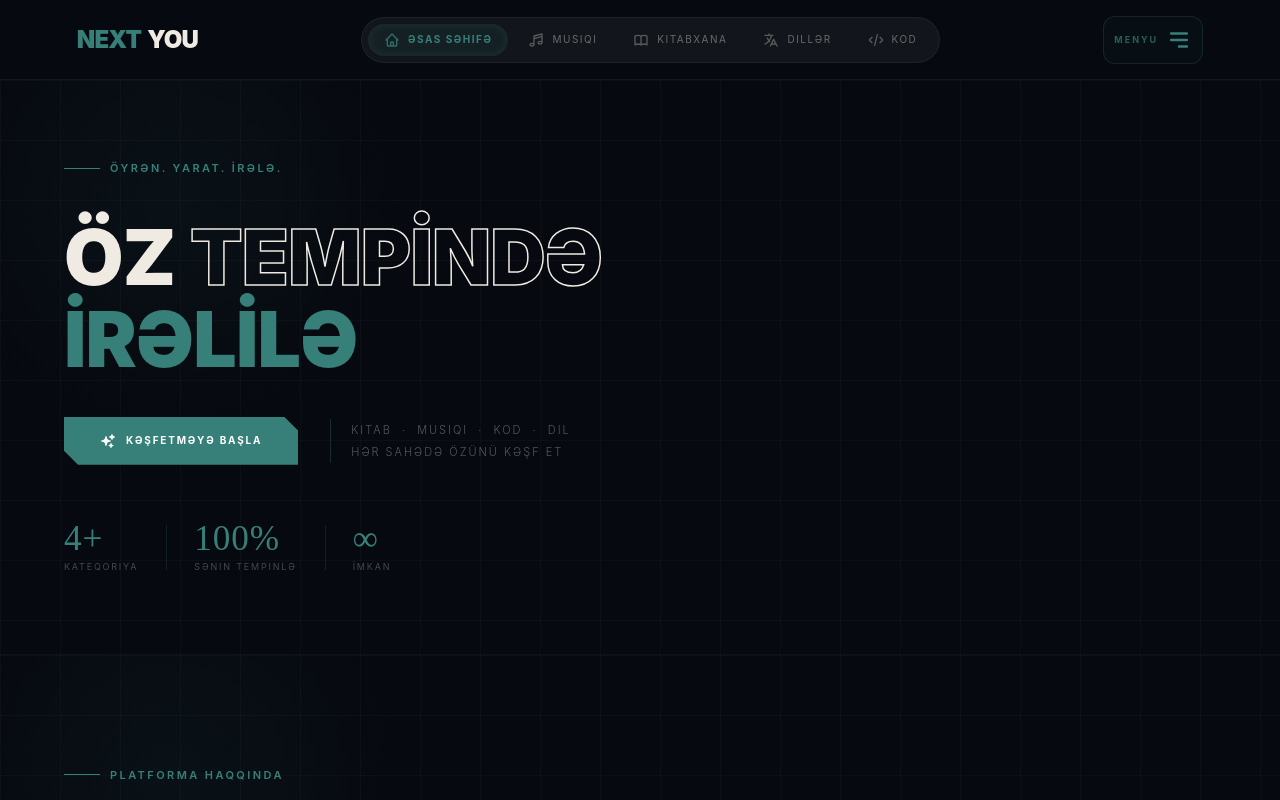
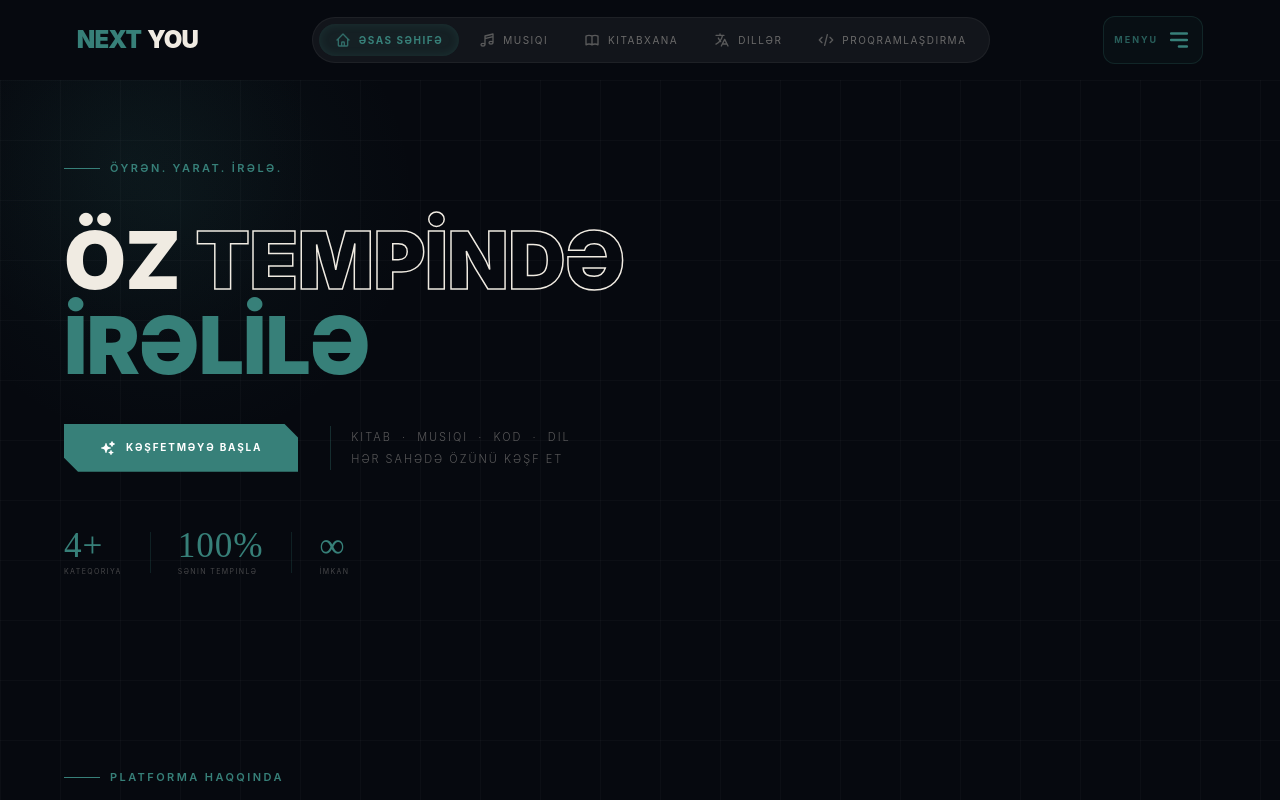
Before and after one commit to DashginAsgarli/next-you-new, a React (Vite) app: page / in a window 1280 px wide. Shown: the top 800 px of the page. Built offline with nearby package versions, Linux system fonts and the light colour scheme.

Commit message:
style: adjust Hero component dimensions and spacing for better alignment

```diff
--- a/src/components/home/About.jsx
+++ b/src/components/home/About.jsx
@@ -8,10 +8,7 @@ const stats = [
 
 function About() {
   return (
-    <section className="bg-[#06090f] w-full overflow-hidden relative border-t border-[rgba(55,128,121,0.1)]">
-
-      <div className="absolute inset-0 z-0 pointer-events-none"
-           style={{ backgroundImage: `linear-gradient(rgba(255,255,255,0.022) 1px, transparent 1px), linear-gradient(90deg, rgba(255,255,255,0.022) 1px, transparent 1px)`, backgroundSize: '60px 60px' }} />
+    <section>
 
       <div className="absolute -top-32 -left-20 w-125 h-125 pointer-events-none"
            style={{ background: 'radial-gradient(circle, rgba(55,128,121,0.07) 0%, transparent 70%)' }} />
--- a/src/components/home/Hero.jsx
+++ b/src/components/home/Hero.jsx
@@ -9,14 +9,9 @@ const stats = [
 
 function Hero() {
   return (
-    <section className="bg-[#06090f] w-full overflow-hidden relative">
-
-      <div className="absolute inset-0 z-0 pointer-events-none" style={{ backgroundImage: `linear-gradient(rgba(255,255,255,0.022) 1px, transparent 1px),linear-gradient(90deg, rgba(255,255,255,0.022) 1px, transparent 1px)`, backgroundSize: '60px 60px' }} />
-
-      <div className="absolute -top-32 -left-20 w-125 h-[500px] pointer-events-none" style={{ background: 'radial-gradient(circle, rgba(55,128,121,0.07) 0%, transparent 70%)' }} />
-
-      <div className="relative z-10 px-8 md:px-16 py-16 md:py-20">
-
+    <>
+      <section >
+        <div className="relative z-10 px-6 md:px-16 py-20 md:py-24  lg:py-20">
           <div className="flex items-center gap-2.5 mb-8 md:mb-10 animate-[fadeUp_0.7s_ease_both] [animation-delay:0.05s]">
             <div className="w-7 md:w-9 h-px bg-[#378079]" />
             <span className="text-[10px] md:text-[11px] tracking-[0.22em] text-[#378079] uppercase font-semibold">
@@ -24,24 +19,17 @@ function Hero() {
             </span>
           </div>
 
-        <h1 className="text-[#f0ebe2] font-black text-[clamp(2.4rem,6vw,5rem)] leading-[1.07] tracking-[-0.01em] mb-9 animate-[fadeUp_0.7s_ease_both] [animation-delay:0.15s]">
+          <h1 className="text-[#f0ebe2] font-black text-[2.4rem] md:text-[3.5rem] lg:text-[5rem] leading-[1.07] tracking-[-0.01em] mb-9 animate-[fadeUp_0.7s_ease_both] [animation-delay:0.15s]">
             ÖZ{" "}
-          <span
-            className="text-transparent"
-            style={{ WebkitTextStroke: '1.5px #f0ebe2' }}
-          >
+            <span className="text-transparent [-webkit-text-stroke:1.5px_#f0ebe2]">
               TEMPİNDƏ
-          </span>
-          <br />
+            </span><br />
             <span className="text-[#378079]">İRƏLİLƏ</span>
           </h1>
 
-        <div className="flex flex-col sm:flex-row sm:items-center gap-6 sm:gap-8 mb-14 animate-[fadeUp_0.7s_ease_both] [animation-delay:0.3s]">
-          <button className="flex items-center justify-center gap-2.5 px-9 h-12 bg-[#378079] text-white text-[10px] font-bold tracking-[0.18em] uppercase transition-all duration-200 cursor-pointer hover:bg-[#45a098] active:scale-[0.97] w-fit relative overflow-hidden"
-            style={{ clipPath: 'polygon(0 0, calc(100% - 14px) 0, 100% 14px, 100% 100%, 14px 100%, 0 calc(100% - 14px))' }}
-          >
-            <HiSparkles size={16} />
-            Kəşfetməyə başla
+          <div className="flex flex-col sm:flex-row sm:items-center gap-6 sm:gap-8 mb-10  md:mb-14 animate-[fadeUp_0.7s_ease_both] [animation-delay:0.3s]">
+            <button className="flex items-center justify-center gap-2.5 px-9 h-12 bg-[#378079] text-white text-[10px] font-bold tracking-[0.18em] uppercase transition-all duration-200 cursor-pointer hover:bg-[#45a098] active:scale-[0.97] w-fit relative overflow-hidden" style={{ clipPath: 'polygon(0 0, calc(100% - 14px) 0, 100% 14px, 100% 100%, 14px 100%, 0 calc(100% - 14px))' }}>
+              <HiSparkles size={16} />Kəşfetməyə başla
             </button>
 
             <p className="text-[10px] md:text-[11px] font-light text-[rgba(240,235,226,0.35)] tracking-[0.18em] uppercase leading-loose border-l border-[rgba(55,128,121,0.3)] pl-5">
@@ -53,10 +41,10 @@ function Hero() {
           <div className="flex items-stretch gap-0 animate-[fadeUp_0.7s_ease_both] [animation-delay:0.45s]">
             {stats.map((stat, i) => (
               <div key={i} className={`relative ${i !== 0 ? 'pl-7 ml-7 before:absolute before:left-0 before:top-1 before:bottom-1 before:w-px before:bg-[rgba(55,128,121,0.2)]' : ''}`}>
-              <span className="font-['Bebas_Neue'] text-[2rem] md:text-[2.2rem] text-[#378079] leading-none block tracking-wide">
+                <span className="font-['Bebas_Neue'] text-[1.7rem] md:text-[2.2rem] text-[#378079] leading-none block tracking-wide">
                   {stat.value}
                 </span>
-              <span className="text-[9px] tracking-[0.2em] text-[rgba(240,235,226,0.28)] uppercase block mt-1">
+                <span className="text-[7px] tracking-[0.2em] text-[rgba(240,235,226,0.28)] uppercase block mt-1">
                   {stat.label}
                 </span>
               </div>
@@ -65,13 +53,8 @@ function Hero() {
 
         </div>
 
-      <style>{`
-        @keyframes fadeUp {
-          from { opacity: 0; transform: translateY(24px); }
-          to   { opacity: 1; transform: translateY(0); }
-        }
-      `}</style>
       </section>
+    </>
   );
 }
 
--- a/src/components/music/Music.jsx
+++ b/src/components/music/Music.jsx
@@ -105,7 +105,7 @@ function Music() {
     const currentSong = songs[currentIndex] || allSongs[0] || {};
 
     return (
-        <div className="bg-[#06090f] min-h-screen text-[#f0ebe2] relative font-sans overflow-x-hidden">
+        <div className=" min-h-screen text-[#f0ebe2] relative font-sans overflow-x-hidden">
             <div
                 className="absolute inset-0 z-0 pointer-events-none opacity-40"
                 style={{ backgroundImage: `linear-gradient(rgba(55, 128, 121, 0.1) 1px, transparent 1px), linear-gradient(90deg, rgba(55, 128, 121, 0.1) 1px, transparent 1px)`, backgroundSize: '60px 60px' }}
--- a/src/index.css
+++ b/src/index.css
@@ -1,6 +1,11 @@
 @import "tailwindcss";
 @import url('https://fonts.googleapis.com/css2?family=Inter:ital,opsz,wght@0,14..32,100..900;1,14..32,100..900&display=swap');
 @import url('https://fonts.googleapis.com/css2?family=Bebas+Neue&display=swap');
+
+body {
+    background-color: #06090f;
+    color: white;
+}
 
 .home-wrapper {
     font-family: 'Inter', sans-serif;
@@ -20,6 +25,37 @@
 
 .hero {
     font-family: 'Inter', sans-serif;
+}
 
 
+/* Arxa fon tor ve reng */
+
+.background-tor {
+    position: absolute;
+    top: 0;
+    right: 0;
+    bottom: 0;
+    left: 0;
+    z-index: 0;
+    pointer-events: none;
+    background-image: linear-gradient(rgba(255, 255, 255, 0.022) 1px, transparent 1px), linear-gradient(90deg, rgba(255, 255, 255, 0.022) 1px, transparent 1px);
+    background-size: 60px 60px;
 }
+
+@media (max-width: 768px) {
+    .background-tor {
+        background-size: 40px 40px;
+    }
+}
+
+.background-shadow {
+    position: absolute;
+    pointer-events: none;
+    border-radius: 50%;
+    top: -7rem;
+    left: -4rem;
+    width: 24rem;
+    height: 24rem;
+    background: radial-gradient(circle, rgba(55, 128, 121, 0.07) 0%, transparent 70%);
+    z-index: 0;
+}
--- a/src/layout/Header.jsx
+++ b/src/layout/Header.jsx
@@ -7,11 +7,11 @@ const Header = ({ onProfileClick }) => {
         { to: "/music", label: "Musiqi", icon: <HiOutlineMusicNote size={16} /> },
         { to: "/library", label: "Kitabxana", icon: <HiOutlineBookOpen size={16} /> },
         { to: "/language", label: "Dillər", icon: <HiOutlineTranslate size={16} /> },
-        { to: "/code", label: "Kod", icon: <HiOutlineCode size={16} /> },
+        { to: "/code", label: "Proqramlaşdırma", icon: <HiOutlineCode size={16} /> },
     ];
 
     return (
-        <header className="h-20 bg-[#06090f] flex justify-between items-center px-[6%] sticky top-0 z-1000 border-b border-[#378079]/15">
+        <header className="h-20 bg-[#06090f] flex justify-between items-center px-[6%] sticky top-0 z-1000">
             <Link to="/" className="no-underline group">
                 <div className="flex items-center gap-1.5 tracking-tighter">
                     <span className="text-2xl font-black text-[#378079] group-hover:text-[#f0ebe2] transition-colors duration-300">
@@ -23,7 +23,7 @@ const Header = ({ onProfileClick }) => {
                 </div>
             </Link>
 
-            <nav className="hidden md:flex items-center gap-1 bg-white/5 p-1.5 rounded-full border border-white/5">
+            <nav className="hidden lg:flex items-center gap-1 bg-white/5 p-1.5 rounded-full border border-white/5">
                 {navLinks.map((link) => (
                     <NavLink key={link.to} to={link.to} className={({ isActive }) => `        flex items-center gap-2 px-4 py-2 text-[10px] uppercase tracking-[1.5px] transition-all duration-400 rounded-full        ${isActive ? "text-[#378079] bg-[#378079]/10 shadow-[inset_0_0_10px_rgba(55,128,121,0.2)] font-bold" : "text-[#f0ebe2]/40 hover:text-[#f0ebe2] hover:bg-white/5"}    `}>
                         <span className="opacity-80">{link.icon}</span>
--- a/src/layout/Sidebar.jsx
+++ b/src/layout/Sidebar.jsx
@@ -24,7 +24,7 @@ const Sidebar = ({ isOpen, onClose }) => {
                     <HiX size={26} />
                 </button>
 
-                <div className="md:hidden mb-8">
+                <div className="lg:hidden mb-8">
                     <p className="text-[#378079] text-[8px] font-bold tracking-[4px] uppercase mb-4 opacity-40 px-2">Menyu</p>
                     <div className="flex flex-col gap-1">
                         {mobileNavLinks.map((item) => (
--- a/src/pages/HomePage.jsx
+++ b/src/pages/HomePage.jsx
@@ -5,8 +5,13 @@ import About from '../components/home/About'
 function HomePage() {
     return (
         <>
-            <Hero />
-            <About />
+            <section className=" w-full overflow-hidden relative">
+                <div className='background-tor'></div>
+                <div className='background-shadow'></div>
+                <Hero />
+                <About />
+            </section>
+
         </>
     )
 }
```
Lines whose indentation alone changed are shown as unchanged.
